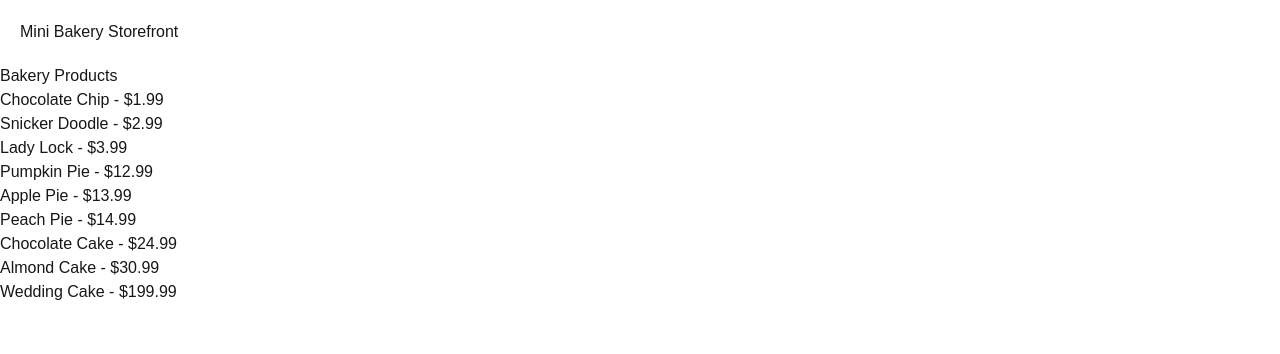
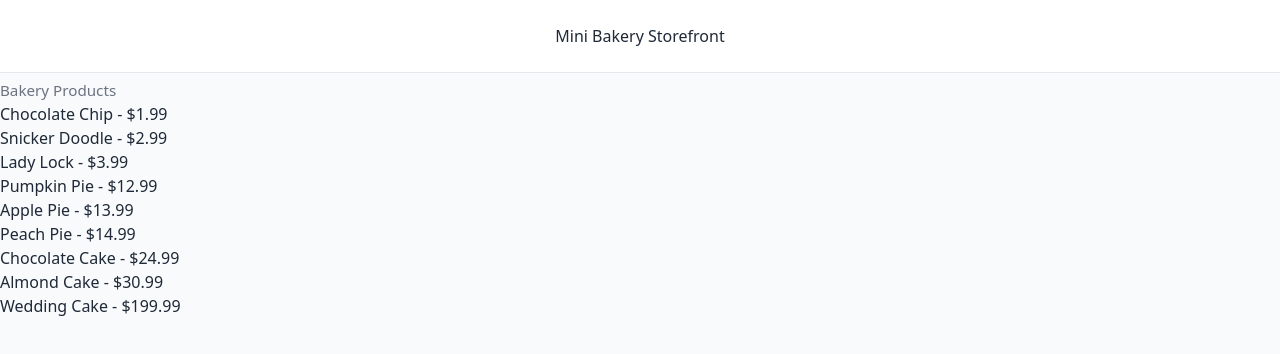
Before and after one commit to jdglaser1/mini_storefront, a Next.js app: page / in a window 1280 px wide. Shown: the top 354 px of the page. Built offline with nearby package versions, Linux system fonts and the light colour scheme.

Commit message:
fixed some css

```diff
--- a/app/Components/ProductCard.jsx
+++ b/app/Components/ProductCard.jsx
@@ -1,2 +1,14 @@
 // app/components/ProductCard.jsx
 'use client'
+
+import ProductList from "./Components/ProductList"
+
+export default function ProductCard(){
+
+
+  return (
+    <div>
+      <button>Add to Cart</button>
+    </div>
+  )
+}
--- a/app/Components/ProductList.jsx
+++ b/app/Components/ProductList.jsx
@@ -14,10 +14,10 @@ export default function ProductList() {
 
   return (
     <div>
-      <h2>Bakery Products</h2>
+      <h2 className = 'subtitle'>Bakery Products</h2>
       <ul>
         {products.map(p => (
-          <li key={p.id}>{p.name} - ${p.price}</li>
+          <li className='product-container' key={p.id}>{p.name} - ${p.price}</li>
         ))}
       </ul>
     </div>
--- a/app/globals.css
+++ b/app/globals.css
@@ -1,31 +1,97 @@
 @import "tailwindcss";
 
 :root {
-  --background: #ffffff;
-  --foreground: #171717;
+  --green: #006747;
+  --ink: #1f2937;
+  --muted: #6b7280;
+  --card: #ffffff;
+  --bg: #f8fafc;
+  --shadow: 0 8px 24px rgba(0,0,0,0.10);
 }
 
-@theme inline {
-  --color-background: var(--background);
-  --color-foreground: var(--foreground);
-  --font-sans: var(--font-geist-sans);
-  --font-mono: var(--font-geist-mono);
+* { box-sizing: border-box; }
+html, body { margin: 0; padding: 0; }
+
+body {
+  font-family: system-ui, -apple-system, Segoe UI, Roboto, Helvetica, Arial, sans-serif;
+  color: var(--ink);
+  background: var(--bg);
+  line-height: 1.5;
 }
 
-@media (prefers-color-scheme: dark) {
-  :root {
-    --background: #0a0a0a;
-    --foreground: #ededed;
-  }
+.site-header {
+  padding: 24px 20px;
+  text-align: center;
+  border-bottom: 1px solid #e5e7eb;
+  background: #fff;
 }
 
-body {
-  background: var(--background);
-  color: var(--foreground);
-  font-family: Arial, Helvetica, sans-serif;
+.site-header h1 {
+  margin: 0;
+  color: var(--green);
+  letter-spacing: .3px;
 }
 
-h1 {
-  font-size: 25;
-  padding: 20px
+.subtitle {
+  margin: 6px 0 0 0;
+  color: var(--muted);
+  font-size: .95rem;
 }
+
+#product-container {
+  display: grid;
+  grid-template-columns: repeat(auto-fill, minmax(220px, 1fr));
+  gap: 16px;
+  padding: 24px;
+  max-width: 1200px;
+  margin: 0 auto;
+}
+
+.product-card {
+  background: var(--card);
+  border: 1px solid #e5e7eb;
+  border-radius: 12px;
+  overflow: hidden;
+  transition: transform .25s ease, box-shadow .25s ease;
+  display: flex;
+  flex-direction: column;
+}
+
+.product-card:hover {
+  transform: scale(1.03);
+  box-shadow: var(--shadow);
+}
+
+.product-card img {
+  width: 100%;
+  height: 160px;
+  object-fit: cover;
+  display: block;
+  background: #f3f4f6;
+}
+
+.product-card .card-body {
+  padding: 12px 12px 14px;
+}
+
+.product-card h3 {
+  font-size: 1rem;
+  margin: 0 0 6px 0;
+}
+
+.product-card p {
+  margin: 0;
+  color: var(--muted);
+}
+
+/* Optional: style for error and loading states */
+.status {
+  grid-column: 1 / -1;
+  text-align: center;
+  color: var(--muted);
+  padding: 24px 0;
+}
+
+.error {
+  color: #b91c1c;
+}
--- a/app/page.jsx
+++ b/app/page.jsx
@@ -8,9 +8,8 @@ export default function Home(){
 
   return (
     <div>
-      <h1>Mini Bakery Storefront</h1>
+      <h1 className='site-header'>Mini Bakery Storefront</h1>
       <ProductList/>
-
     </div>
   )
 }
```
